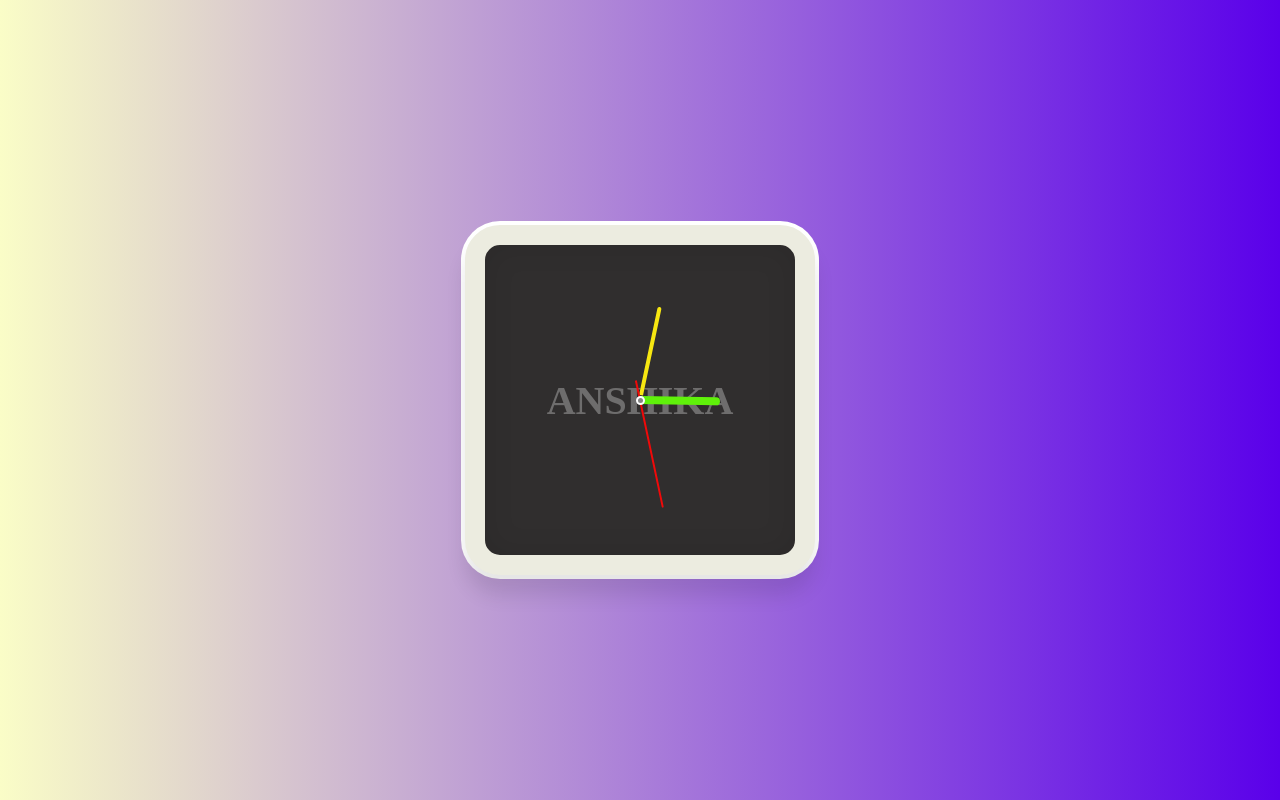
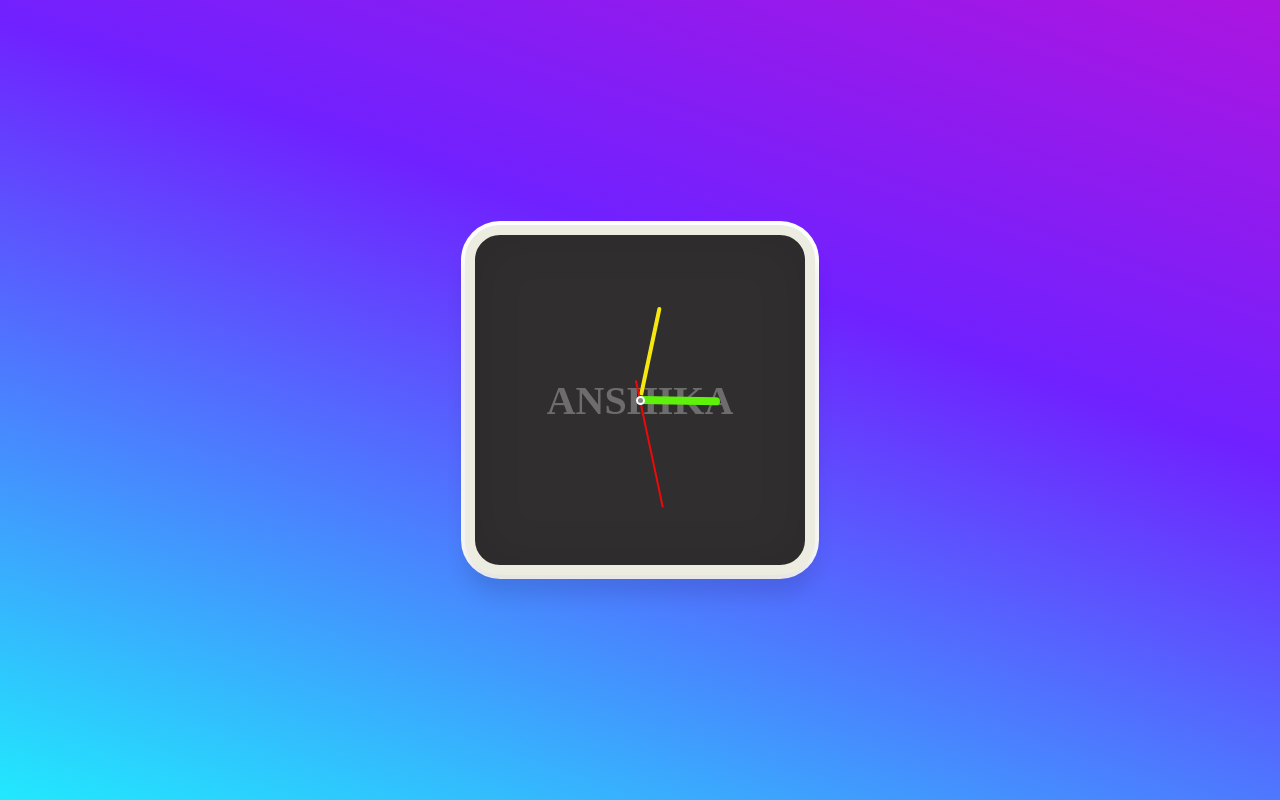
Before and after one commit to ANSHIKA1806/Analog-Clock, a plain HTML site: page index.html in a window 1280 px wide. Drawn offline with Linux system fonts and the light colour scheme.

Commit message:
Update style.css

```diff
--- a/style.css
+++ b/style.css
@@ -10,7 +10,14 @@ body
     justify-content: center;
     align-items: center;
     min-height: 100vh;
-    background:linear-gradient(to right, #fafdc7 0%, #5a00ea 100%);
+    background-color: #21e9fd;
+    background-image: -webkit-linear-gradient(19deg, #21e9fd 0%, #7021ff 63%, #ac15e0 100%);
+    background-image: -moz-linear-gradient(19deg, #21e9fd 0%, #7021ff 63%, #ac15e0 100%);
+    background-image: -o-linear-gradient(19deg, #21e9fd 0%, #7021ff 63%, #ac15e0 100%);
+    background-image: linear-gradient(19deg, #21e9fd 0%, #7021ff 63%, #ac15e0 100%);
+/*
+
+    background:linear-gradient(to right, #fafdc7 0%, #5a00ea 100%); */
 }
 h1{
     font-size: 2.5rem;
@@ -28,8 +35,8 @@ h1{
     border-radius: 10%;
     background: rgb(48, 46, 46) url(clock.png);
     background-size: cover;
-    border: 20px solid rgb(236, 236, 224);
-    box-shadow: inset 0 0 30px rgba(0,0,0,0.1),
+    border: 10px solid rgb(236, 236, 224);
+    box-shadow: inset 0 0 50px rgba(0,0,0,0.1),
     0 20px 20px rgba(0,0,0,0.1),
     0 0 0 4px rgba(255,255,255,1);
 }
```
